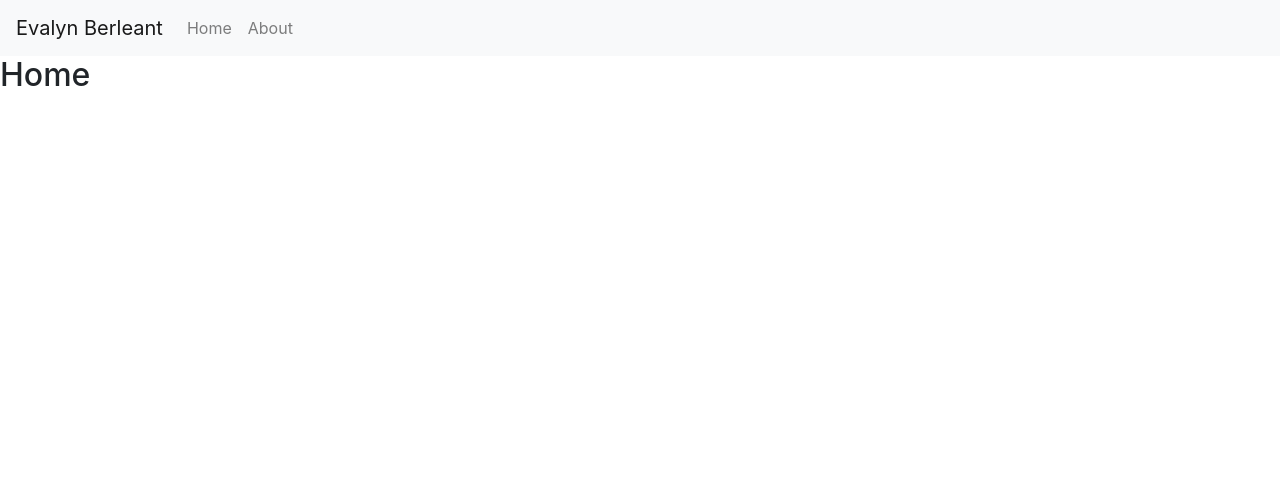
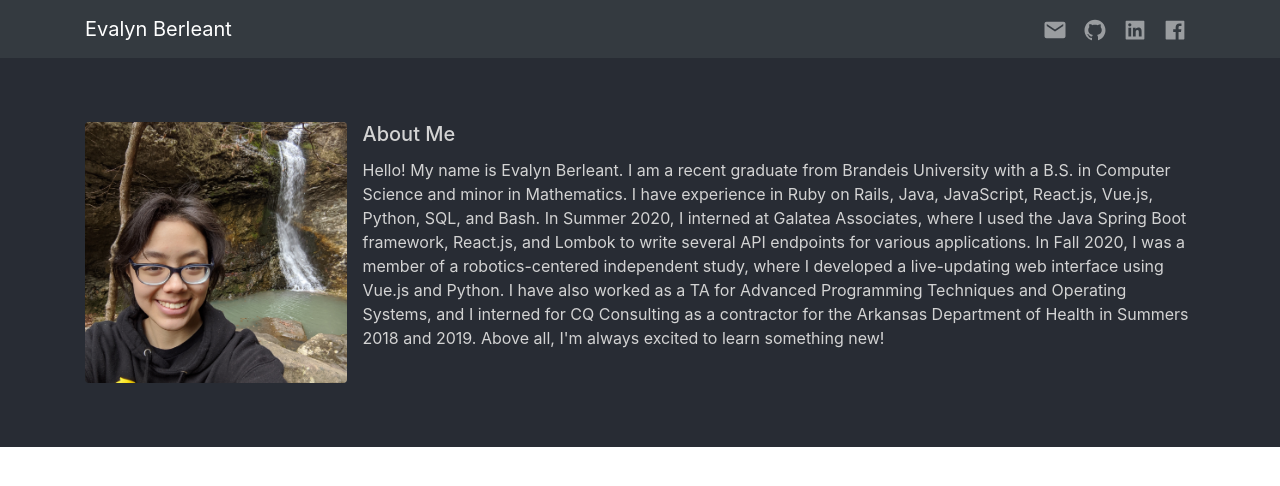
Before and after one commit to eberleant/eberleant.github.io, a React (Create React App) app: page / in a window 1280 px wide. Shown: the top 486 px of the page. Built offline with nearby package versions, Linux system fonts and the light colour scheme.

Commit message:
Add contact links to navbar; add about me section

```diff
--- a/package.json
+++ b/package.json
@@ -10,6 +10,7 @@
     "react": "^17.0.1",
     "react-bootstrap": "^1.5.2",
     "react-dom": "^17.0.1",
+    "react-icons": "^4.2.0",
     "react-router-dom": "^5.2.0",
     "react-scripts": "4.0.3",
     "web-vitals": "^1.0.1"
--- a/src/App.jsx
+++ b/src/App.jsx
@@ -6,29 +6,42 @@ import {
 } from 'react-router-dom';
 import Navbar from 'react-bootstrap/Navbar';
 import Nav from 'react-bootstrap/Nav';
+import Container from 'react-bootstrap/Container';
+import { AiFillGithub, AiFillLinkedin, AiFillFacebook } from 'react-icons/ai';
+import { IoMdMail } from 'react-icons/io';
+import Home from './components/Home';
 import 'bootstrap/dist/css/bootstrap.min.css';
 
 export default function App() {
   return (
     <Router>
       <div>
-        <Navbar bg="light" expand="lg">
-          <Navbar.Brand href="#home">Evalyn Berleant</Navbar.Brand>
-          <Navbar.Toggle aria-controls="basic-navbar-nav" />
-          <Navbar.Collapse id="basic-navbar-nav">
-            <Nav className="mr-auto">
-              <Nav.Link href="/">Home</Nav.Link>
-              <Nav.Link href="/about">About</Nav.Link>
-            </Nav>
-          </Navbar.Collapse>
+        <Navbar bg="dark" variant="dark" expand="lg">
+          <Container>
+            <Navbar.Brand href="/">Evalyn Berleant</Navbar.Brand>
+            <Navbar.Toggle aria-controls="basic-navbar-nav" />
+            <Navbar.Collapse className="justify-content-end">
+              <Nav>
+                <Nav.Link href="mailto:eberleant@gmail.com" aria-label="Email link">
+                  <IoMdMail size="1.5rem" />
+                </Nav.Link>
+                <Nav.Link href="https://github.com/eberleant" aria-label="Github link">
+                  <AiFillGithub size="1.5rem" />
+                </Nav.Link>
+                <Nav.Link href="https://www.linkedin.com/in/eberleant" aria-label="Linkedin link">
+                  <AiFillLinkedin size="1.5rem" />
+                </Nav.Link>
+                <Nav.Link href="https://www.facebook.com/evalyn.berleant" aria-label="Facebook link">
+                  <AiFillFacebook size="1.5rem" />
+                </Nav.Link>
+              </Nav>
+            </Navbar.Collapse>
+          </Container>
         </Navbar>
 
         {/* A <Switch> looks through its children <Route>s and
             renders the first one that matches the current URL. */}
         <Switch>
-          <Route path="/about">
-            <About />
-          </Route>
           <Route path="/">
             <Home />
           </Route>
@@ -37,11 +50,3 @@ export default function App() {
     </Router>
   );
 }
-
-function Home() {
-  return <h2>Home</h2>;
-}
-
-function About() {
-  return <h2>About</h2>;
-}
--- /dev/null
+++ b/src/components/Home.jsx
@@ -0,0 +1,32 @@
+import React from 'react';
+import Container from 'react-bootstrap/Container';
+import Image from 'react-bootstrap/Image';
+import Card from 'react-bootstrap/Card';
+import Row from 'react-bootstrap/Row';
+import Col from 'react-bootstrap/Col';
+import Jumbotron from 'react-bootstrap/Jumbotron';
+
+function Home() {
+  return (
+    <>
+      <Jumbotron style={{ backgroundColor: '#282c34', color: 'lightgrey', borderRadius: 0 }}>
+        <Container>
+          <Row>
+            <Col>
+              <div className="float-left col-6 col-md-3 pl-0 pr-3">
+                <Image className="w-100" src="profile-pic.jpg" rounded />
+              </div>
+              <Card.Body className="p-0">
+                <Card.Title>About Me</Card.Title>
+                {/* eslint-disable-next-line max-len */}
+                <Card.Text>Hello! My name is Evalyn Berleant. I am a recent graduate from Brandeis University with a B.S. in Computer Science and minor in Mathematics. I have experience in Ruby on Rails, Java, JavaScript, React.js, Vue.js, Python, SQL, and Bash. In Summer 2020, I interned at Galatea Associates, where I used the Java Spring Boot framework, React.js, and Lombok to write several API endpoints for various applications. In Fall 2020, I was a member of a robotics-centered independent study, where I developed a live-updating web interface using Vue.js and Python. I have also worked as a TA for Advanced Programming Techniques and Operating Systems, and I interned for CQ Consulting as a contractor for the Arkansas Department of Health in Summers 2018 and 2019. Above all, I&apos;m always excited to learn something new!</Card.Text>
+              </Card.Body>
+            </Col>
+          </Row>
+        </Container>
+      </Jumbotron>
+    </>
+  );
+}
+
+export default Home;
```
Also changed, not shown: public/profile-pic.jpg (added), 1 other file (tests, documents, lock files or other folders).
